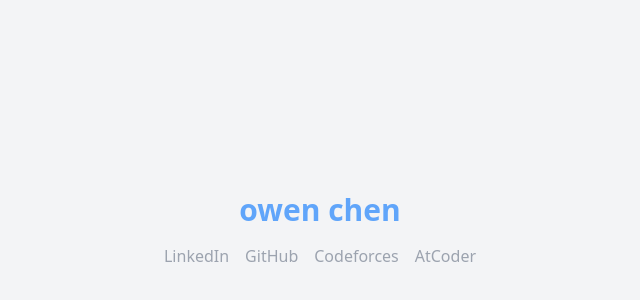
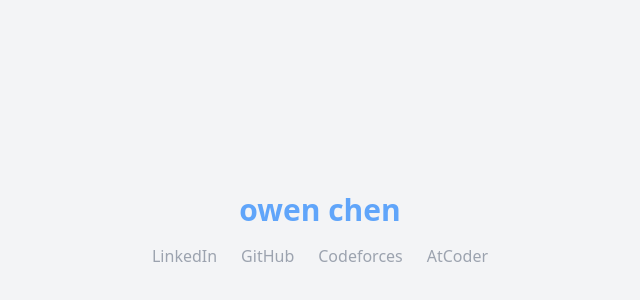
Before and after one commit to brokentelescope/brokentelescope.github.io, a website: page index.html in a window 1280 px wide. Shown: the part 170-470 px from the top of the page, 320-960 px from the left. Drawn offline with nearby package versions, Linux system fonts and the light colour scheme; a web font is replaced by a local one.

Commit message:
hover effect

```diff
--- a/index.html
+++ b/index.html
@@ -13,12 +13,11 @@
     <!-- Link to Custom CSS -->
     <link href="style.css" rel="stylesheet">
     <link href="https://cdn.jsdelivr.net/npm/tailwindcss@2.2.19/dist/tailwind.min.css" rel="stylesheet">
-
   </head>
   <body class="bg-gray-100 flex items-center justify-center h-screen">
     <div class="text-center">
       <h1 class="text-blue-400 text-3xl font-bold">owen chen</h1>
-      <div class="flex justify-center space-x-4 mt-4">
+      <div class="flex justify-center space-x-2 mt-4">
         <a href="https://www.linkedin.com/in/owen-chen-692742235/" target="_blank" class="text-gray-400 hover:text-gray-800">LinkedIn</a>
         <a href="https://github.com/brokentelescope" target="_blank" class="text-gray-400 hover:text-gray-800">GitHub</a>
         <a href="https://codeforces.com/profile/canthurtme" target="_blank" class="text-gray-400 hover:text-gray-800">Codeforces</a>
--- a/style.css
+++ b/style.css
@@ -38,3 +38,35 @@ h1 {
     justify-content: center;
     margin-top: 1rem;
 }
+
+/* Custom CSS */
+a {
+    text-decoration: none;
+    font-size: 1rem; /* Base font size */
+    transition: transform 0.5s ease, font-size 0.5s ease, margin-right 0.5s ease;
+}
+
+
+a:hover {
+  font-size: 1.25rem; /* Increase the font size on hover */
+  transform: translateY(-5px); /* Slightly lift the text */
+}
+
+/* Optional: Adjust spacing between links on hover */
+.flex a {
+  margin-right: 0.5rem;
+}
+
+.flex a:hover {
+  margin-right: 1rem; /* Increase spacing on hover */
+}
+/* Custom CSS */
+.flex a {
+  margin: 0; /* Ensure no default margin is affecting spacing */
+}
+
+.flex {
+  display: flex;
+  justify-content: center; /* Center the items horizontally */
+  gap: 1rem; /* Apply consistent spacing between items */
+}
```
